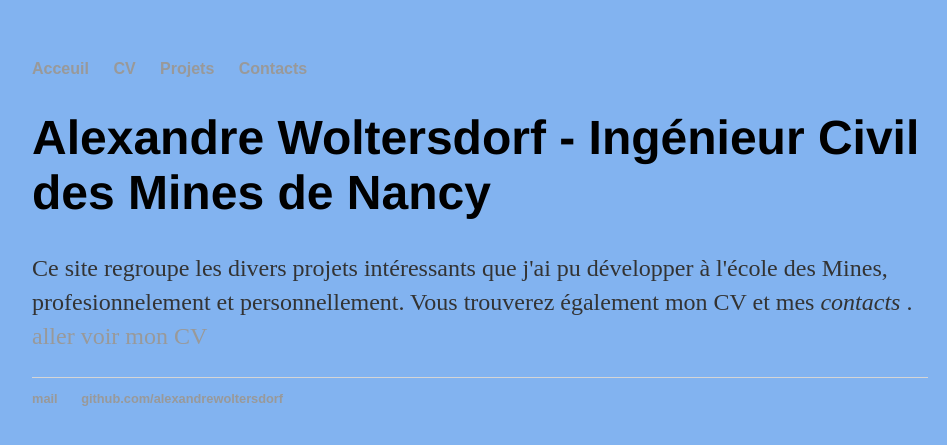
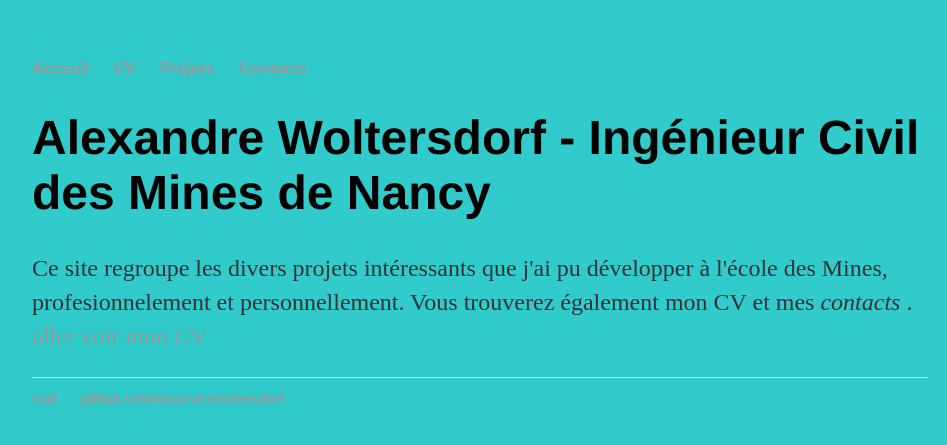
Before and after one commit to AlexandreWoltersdorf/AlexandreWoltersdorf.github.io, a Jekyll site: the page built from index.html, in a window 1280 px wide. Shown: the top 445 px of the page, without its empty margins (160-1107 px from the left). Built offline with Jekyll 4.4.1, drawn with Linux system fonts in a browser that asks for light colours; some web fonts are replaced.

Commit message:
Update main.css

```diff
--- a/css/main.css
+++ b/css/main.css
@@ -1,16 +1,7 @@
 body {
-    background-color: #82B3F0;
+    background-color: #32cbcb;
     margin: 60px auto;
     width: 70%;
-}
-@font-face
-{
-    font-family: 'rubikregular';
-    src: url('rubik/rubik-regular-webfont.woff2') format('woff2'),
-         url('rubik/rubik-regular-webfont.woff') format('woff');
-    font-weight: normal;  /* bold */
-    font-style: normal;  /* italic */
-
 }
 nav ul, footer ul {
     font-family:'rubikregular', 'Arial', 'Sans-Serif';
```
